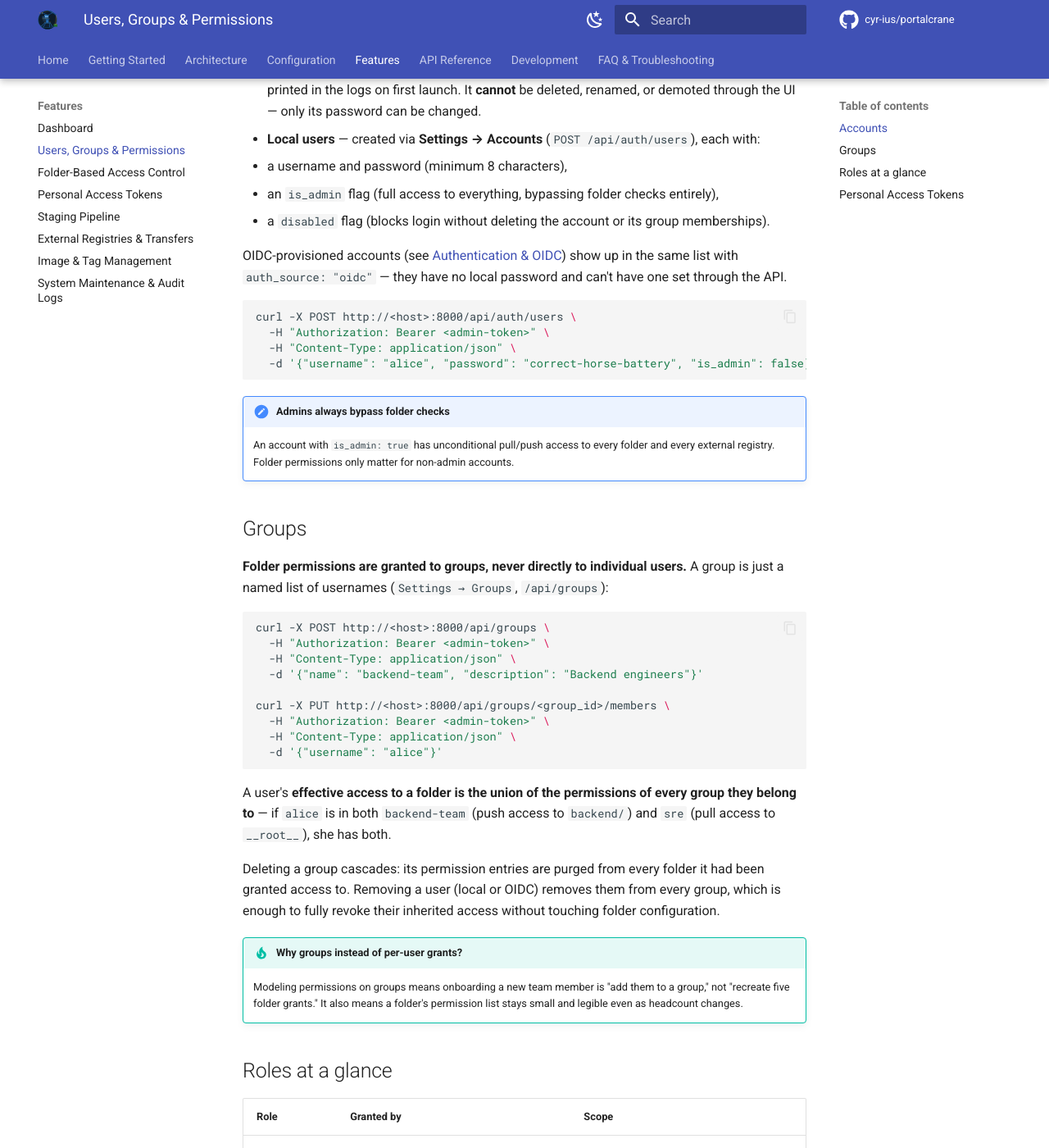
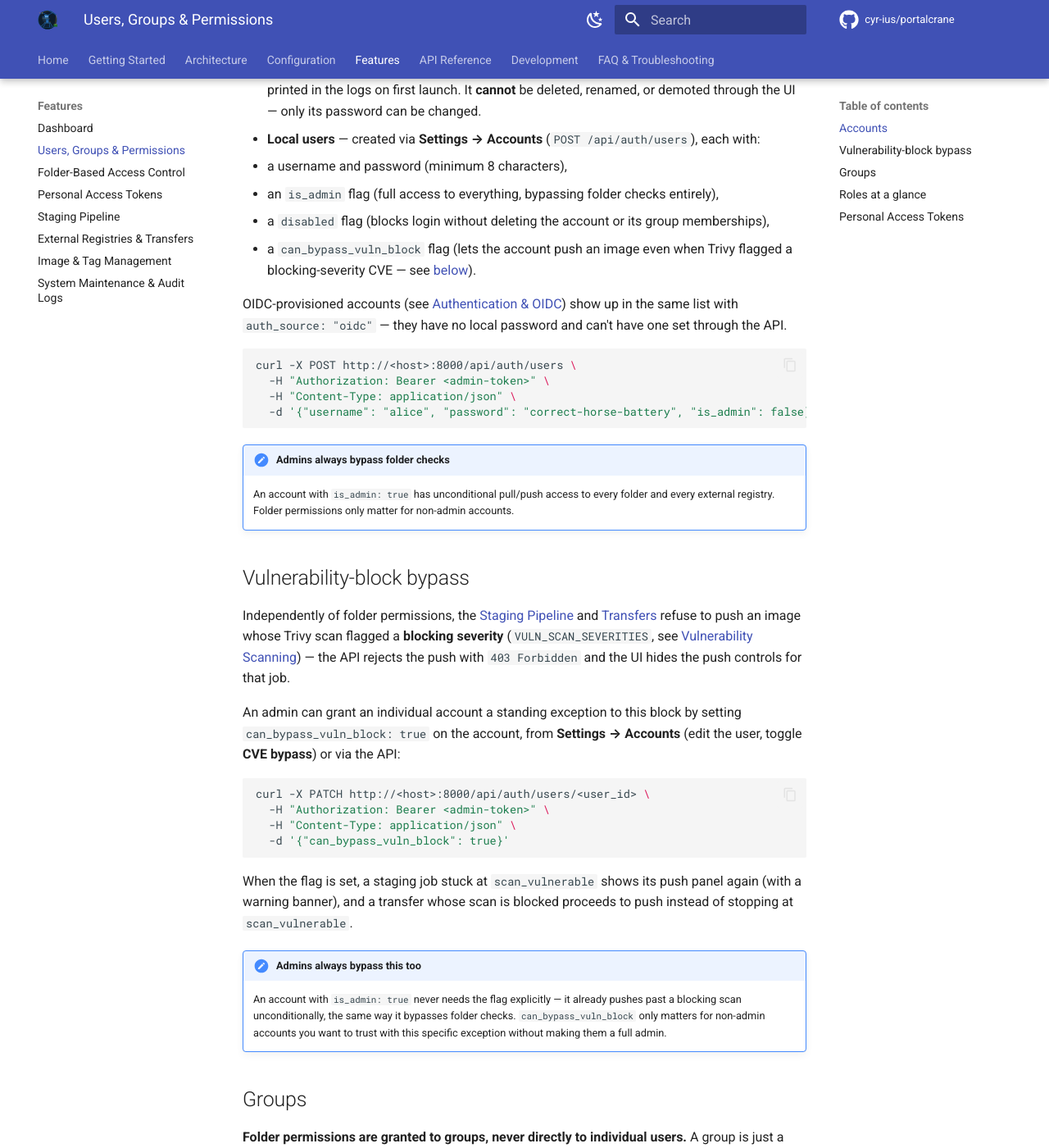
Before and after one commit to cyr-ius/portalcrane, an MkDocs documentation site: the page built from docs/features/users-groups-permissions.md, in a window 1280 px wide and 1400 px high, scrolled down 612 px. Shown: the whole window at 82% size. Built offline with MkDocs 1.6.1 and Material for MkDocs 9.7.7, drawn with Linux system fonts in a browser that asks for light colours; comment, search, counter and statistics services are not loaded.

Commit message:
feat: allow per-user bypass of blocking CVE severities on push
Add a can_bypass_vuln_block account flag (admin-grantable, admins always
implicit) so trusted users can push an image despite a blocking-severity
Trivy scan. Also closes a gap where the staging push endpoint never
actually enforced the block server-side (only the UI hid the panel);
push is now rejected with 403 unless the account holds the bypass.

Co-Authored-By: Claude Sonnet 5 <noreply@anthropic.com>

````diff
--- a/docs/features/users-groups-permissions.md
+++ b/docs/features/users-groups-permissions.md
@@ -28,7 +28,10 @@ Two kinds of accounts exist:
   - an `is_admin` flag (full access to everything, bypassing folder
     checks entirely),
   - a `disabled` flag (blocks login without deleting the account or its
-    group memberships).
+    group memberships),
+  - a `can_bypass_vuln_block` flag (lets the account push an image even
+    when Trivy flagged a blocking-severity CVE — see
+    [below](#vulnerability-block-bypass)).
 
 OIDC-provisioned accounts (see [Authentication & OIDC](../configuration/authentication.md))
 show up in the same list with `auth_source: "oidc"` — they have no local
@@ -45,6 +48,38 @@ curl -X POST http://<host>:8000/api/auth/users \
     An account with `is_admin: true` has unconditional pull/push access to
     every folder and every external registry. Folder permissions only
     matter for non-admin accounts.
+
+## Vulnerability-block bypass
+
+Independently of folder permissions, the [Staging Pipeline](staging-pipeline.md)
+and [Transfers](external-registries.md#transfers) refuse to push an image
+whose Trivy scan flagged a **blocking severity** (`VULN_SCAN_SEVERITIES`,
+see [Vulnerability Scanning](../configuration/vulnerability-scanning.md)) —
+the API rejects the push with `403 Forbidden` and the UI hides the push
+controls for that job.
+
+An admin can grant an individual account a standing exception to this
+block by setting `can_bypass_vuln_block: true` on the account, from
+**Settings → Accounts** (edit the user, toggle **CVE bypass**) or via the
+API:
+
+```bash
+curl -X PATCH http://<host>:8000/api/auth/users/<user_id> \
+  -H "Authorization: Bearer <admin-token>" \
+  -H "Content-Type: application/json" \
+  -d '{"can_bypass_vuln_block": true}'
+```
+
+When the flag is set, a staging job stuck at `scan_vulnerable` shows its
+push panel again (with a warning banner), and a transfer whose scan is
+blocked proceeds to push instead of stopping at `scan_vulnerable`.
+
+!!! note "Admins always bypass this too"
+    An account with `is_admin: true` never needs the flag explicitly — it
+    already pushes past a blocking scan unconditionally, the same way it
+    bypasses folder checks. `can_bypass_vuln_block` only matters for
+    non-admin accounts you want to trust with this specific exception
+    without making them a full admin.
 
 ## Groups
 
````
Also changed, not shown: docs/configuration/vulnerability-scanning.md (+9 -5 lines), docs/features/external-registries.md (+5 -0 lines), docs/features/staging-pipeline.md (+4 -0 lines), frontend/src/app/features/staging/job-detail/job-detail.component.html (+13 -3 lines), frontend/src/app/shared/components/accounts-config-panel/accounts-config-panel.html (+52 -0 lines), 12 other files.
